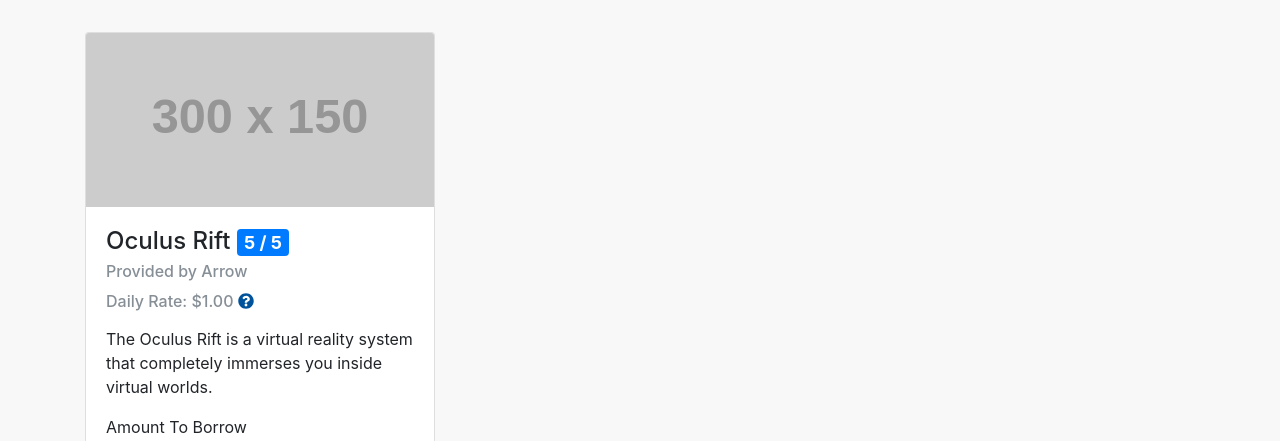
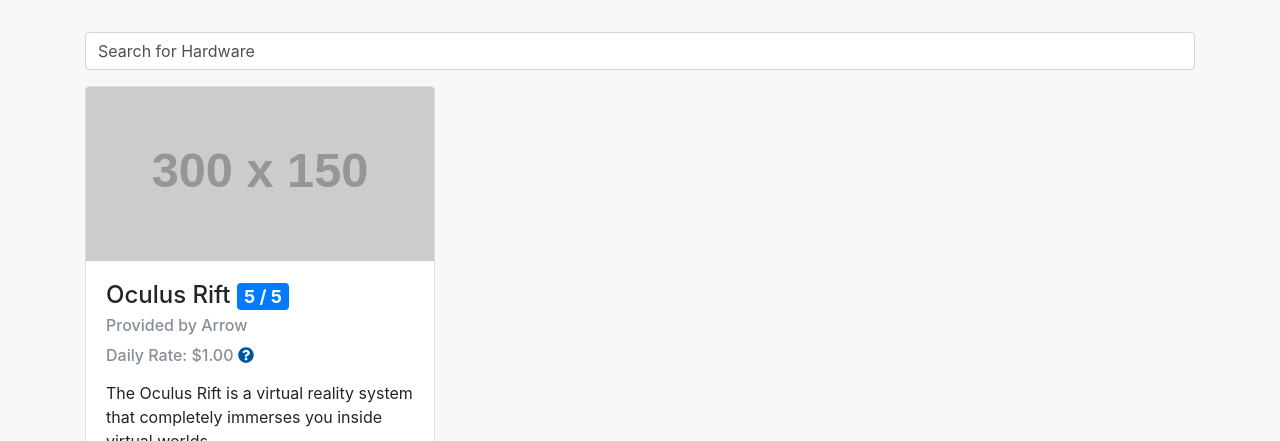
Before and after one commit to JessePeplinski/hardware-lender-web-app, a website: page roles/hacker/locations/thetechgarden.html in a window 1280 px wide. Shown: the part 659-1100 px from the top of the page. Drawn offline with nearby package versions, Linux system fonts and the light colour scheme; placeholder pictures from the web are drawn by us.

Commit message:
add search for hardware

```diff
--- a/roles/hacker/locations/thetechgarden.html
+++ b/roles/hacker/locations/thetechgarden.html
@@ -186,6 +186,12 @@
 
     <h1 class="text-center my-5">Request Hardware to Borrow</h1>
 
+    <div class="form-group row">
+        <div class="col-12">
+          <input class="form-control" type="search" value="Search for Hardware" id="example-search-input">
+        </div>
+      </div>
+
     <div class="row mb-5">
 
       <div class="col-lg-4">
```
